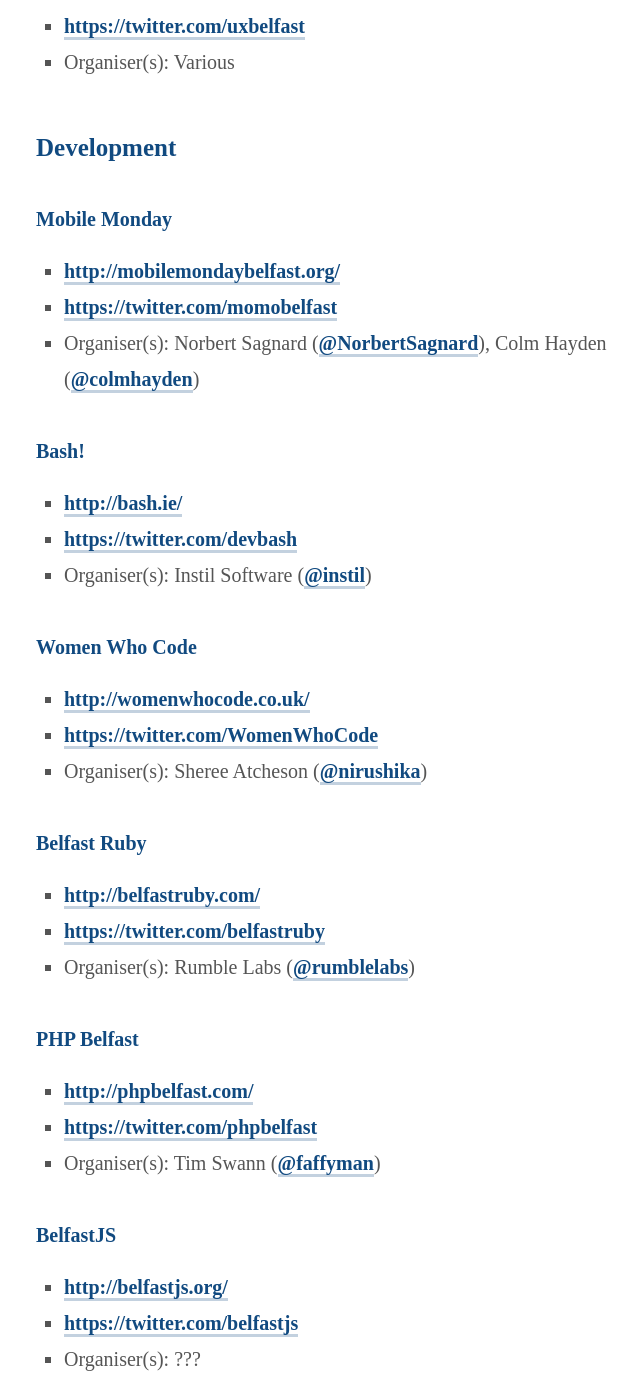
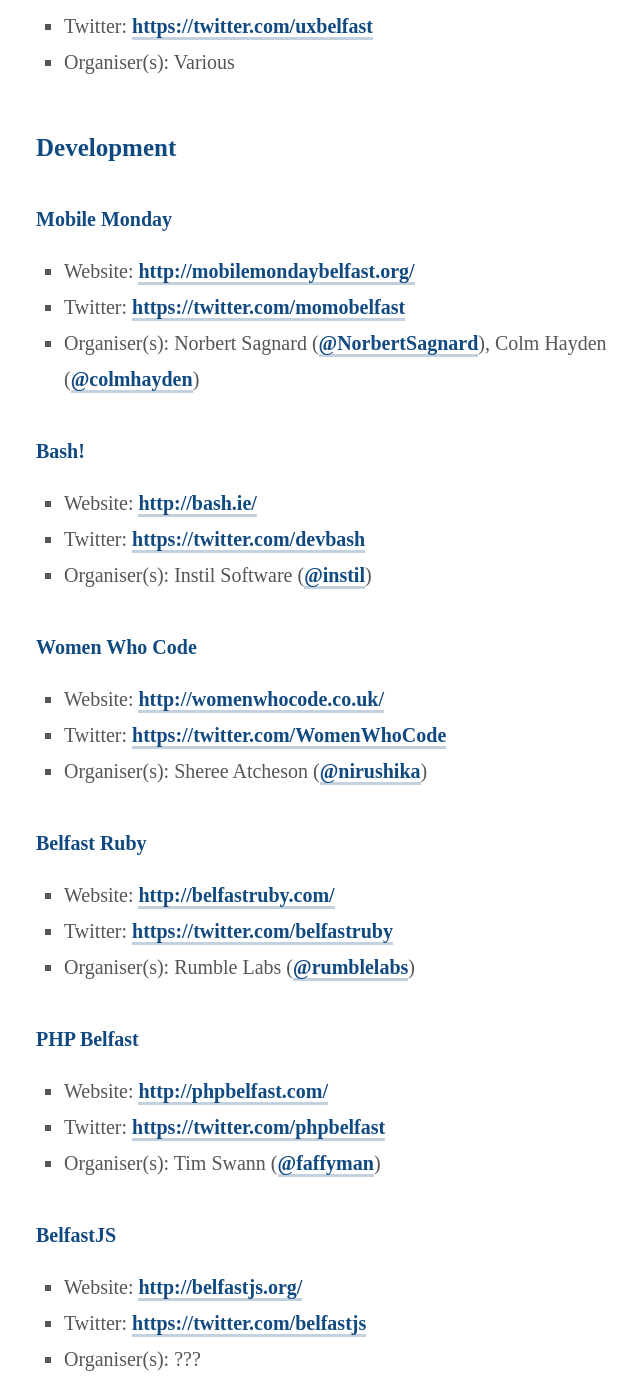
Before and after one commit to andymcmillan/andymcmillan, a Jekyll site: the page built from meetups.md, in a window 1280 px wide and 1400 px high, scrolled down 670 px. Shown: the whole window, without its empty margins (284-924 px from the left). Built offline with Jekyll 4.4.1, drawn with Linux system fonts in a browser that asks for light colours; Markdown is read by kramdown in place of the engine named in the settings; some of the changed text lies outside the part shown.

Commit message:
Update meetups.md

```diff
--- a/meetups.md
+++ b/meetups.md
@@ -11,53 +11,53 @@
 ## Design
 
 ### Refresh Belfast
-* [http://refreshbelfast.com/](http://refreshbelfast.com/)
-* [https://twitter.com/refreshbelfast](https://twitter.com/refreshbelfast)
+* Website: [http://refreshbelfast.com/](http://refreshbelfast.com/)
+* Twitter: [https://twitter.com/refreshbelfast](https://twitter.com/refreshbelfast)
 * Organiser(s): Andy McMillan ([@andymcmillan](https://twitter.com/andymcmillan))
 
 ### UX Bookclub Belfast
-* [https://twitter.com/uxbelfast](https://twitter.com/uxbelfast)
+* Twitter: [https://twitter.com/uxbelfast](https://twitter.com/uxbelfast)
 * Organiser(s): Various
 
 ## Development
 
 ### Mobile Monday
-* [http://mobilemondaybelfast.org/](http://mobilemondaybelfast.org/)
-* [https://twitter.com/momobelfast](https://twitter.com/momobelfast)
+* Website: [http://mobilemondaybelfast.org/](http://mobilemondaybelfast.org/)
+* Twitter: [https://twitter.com/momobelfast](https://twitter.com/momobelfast)
 * Organiser(s): Norbert Sagnard ([@NorbertSagnard](https://twitter.com/NorbertSagnard)), Colm Hayden ([@colmhayden](https://twitter.com/colmhayden))
 
 ### Bash!
-* [http://bash.ie/](http://bash.ie/)
-* [https://twitter.com/devbash](https://twitter.com/devbash)
+* Website: [http://bash.ie/](http://bash.ie/)
+* Twitter: [https://twitter.com/devbash](https://twitter.com/devbash)
 * Organiser(s): Instil Software ([@instil](https://twitter.com/instil))
 
 ### Women Who Code
-* [http://womenwhocode.co.uk/](http://womenwhocode.co.uk/)
-* [https://twitter.com/WomenWhoCode](https://twitter.com/WomenWhoCode)
+* Website: [http://womenwhocode.co.uk/](http://womenwhocode.co.uk/)
+* Twitter: [https://twitter.com/WomenWhoCode](https://twitter.com/WomenWhoCode)
 * Organiser(s): Sheree Atcheson ([@nirushika](https://twitter.com/nirushika))
 
 ### Belfast Ruby
-* [http://belfastruby.com/](http://belfastruby.com/)
-* [https://twitter.com/belfastruby](https://twitter.com/belfastruby)
+* Website: [http://belfastruby.com/](http://belfastruby.com/)
+* Twitter: [https://twitter.com/belfastruby](https://twitter.com/belfastruby)
 * Organiser(s): Rumble Labs ([@rumblelabs](https://twitter.com/rumblelabs))
 
 ### PHP Belfast
-* [http://phpbelfast.com/](http://phpbelfast.com/)
-* [https://twitter.com/phpbelfast](https://twitter.com/phpbelfast)
+* Website: [http://phpbelfast.com/](http://phpbelfast.com/)
+* Twitter: [https://twitter.com/phpbelfast](https://twitter.com/phpbelfast)
 * Organiser(s): Tim Swann ([@faffyman](https://twitter.com/faffyman))
 
 ### BelfastJS
-* [http://belfastjs.org/](http://belfastjs.org/)
-* [https://twitter.com/belfastjs](https://twitter.com/belfastjs)
+* Website: [http://belfastjs.org/](http://belfastjs.org/)
+* Twitter: [https://twitter.com/belfastjs](https://twitter.com/belfastjs)
 * Organiser(s): ???
 
 ### PyBelfast
-* [https://twitter.com/PyBelfast](https://twitter.com/PyBelfast)
+* Twitter: [https://twitter.com/PyBelfast](https://twitter.com/PyBelfast)
 * Organiser(s): ???
 
 ## Startup / Entrepreneurial
 
 ### Friday Night Mashup
-* [http://www.fridaynightmashup.com/](http://www.fridaynightmashup.com/)
-* [https://twitter.com/FNMashup](https://twitter.com/FNMashup)
+* Website: [http://www.fridaynightmashup.com/](http://www.fridaynightmashup.com/)
+* Twitter: [https://twitter.com/FNMashup](https://twitter.com/FNMashup)
 * Organiser(s): Aaron Taylor, Geoff McGimpsey, John Ferguson, Catherine Morris, Herman Chan, Graham Moucka , Caroline Smith, Katie McQuillan
```
